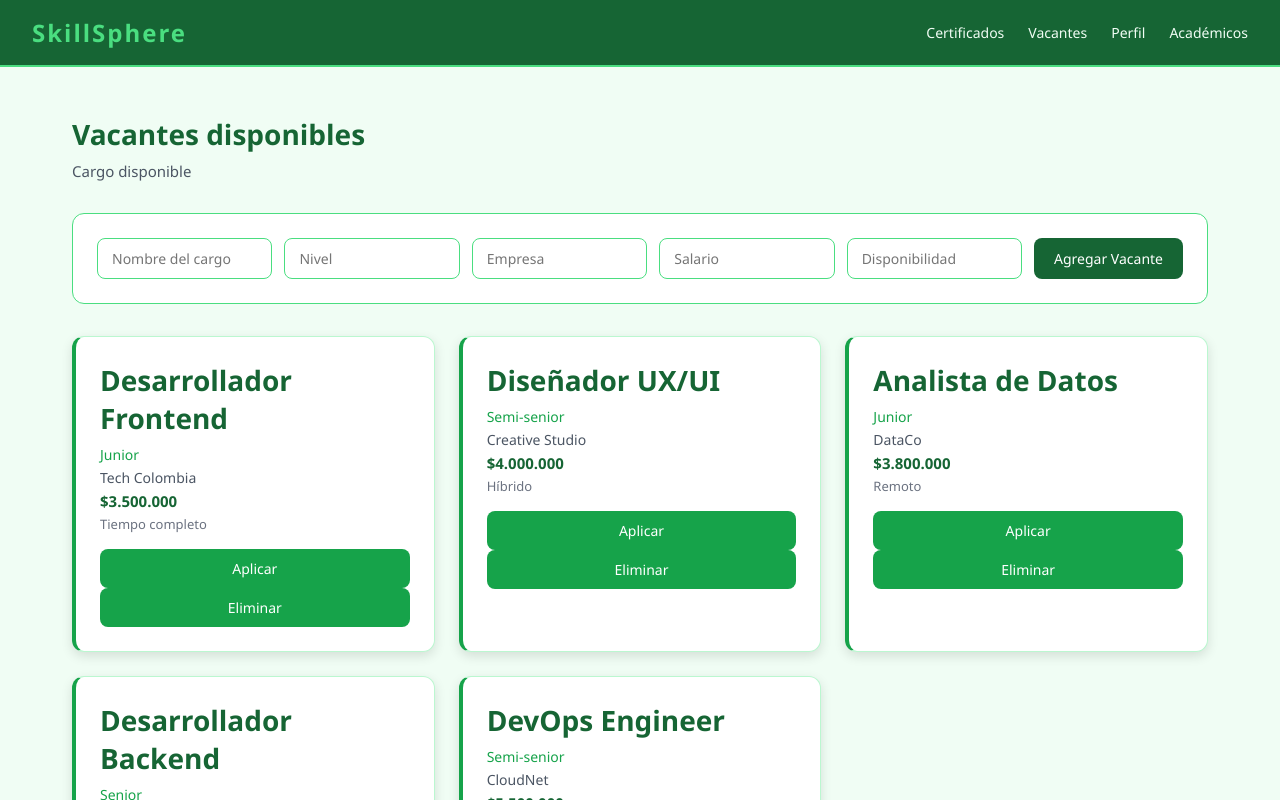
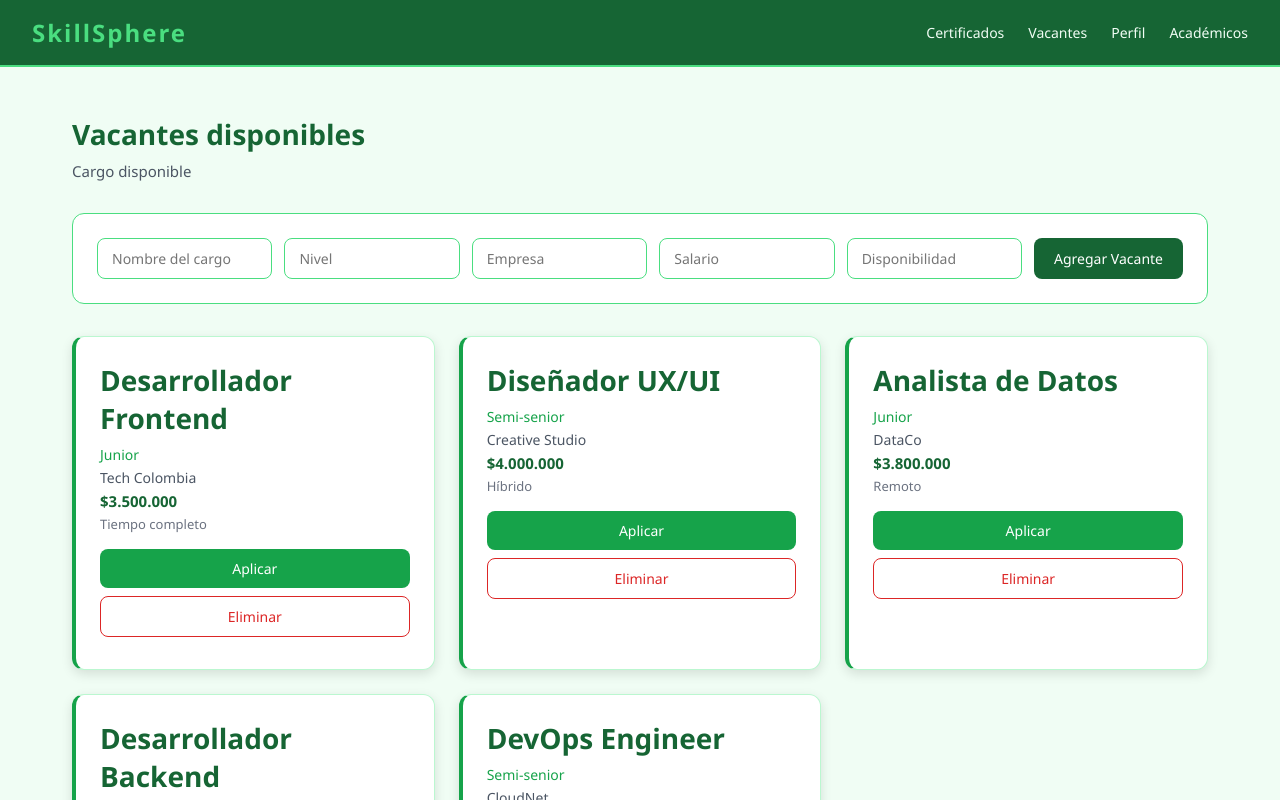
Before and after one commit to C13G0/skillsphere_react, a React (Vite) app in the folder skillsphere/: page /vacantes in a window 1280 px wide. Shown: the top 800 px of the page. Built offline with nearby package versions, Linux system fonts and the light colour scheme.

Commit message:
feat: estilos con  botones aplicar y eliminar

```diff
--- a/skillsphere/src/components/VacanteCard.css
+++ b/skillsphere/src/components/VacanteCard.css
@@ -6,6 +6,8 @@
   padding: 24px;
   transition: transform 0.2s;
   box-shadow: 0 4px 12px rgba(0,0,0,0.12);
+  display: flex;
+  flex-direction: column;
 }
 
 .vacante-card:hover {
@@ -53,8 +55,26 @@
   font-size: 14px;
   width: 100%;
   transition: background-color 0.2s;
+  margin-bottom: 8px;
 }
 
 .vacante-card button:hover {
   background-color: #166534;
 }
+
+.vacante-card button:disabled {
+  background-color: #4ade80;
+  color: #166534;
+  cursor: not-allowed;
+}
+
+.vacante-card button.btn-eliminar {
+  background-color: #ffffff;
+  color: #dc2626;
+  border: 1px solid #dc2626;
+}
+
+.vacante-card button.btn-eliminar:hover {
+  background-color: #dc2626;
+  color: white;
+}
--- a/skillsphere/src/components/VacanteCard.jsx
+++ b/skillsphere/src/components/VacanteCard.jsx
@@ -14,7 +14,7 @@ function VacanteCard(props) {
       <button onClick={() => setAplicado(true)} disabled={aplicado}>
         {aplicado ? "Aplicado" : "Aplicar"}
       </button>
-      <button onClick={props.onEliminar}>Eliminar</button>
+      <button className="btn-eliminar" onClick={props.onEliminar}>Eliminar</button>
     </div>
   )
 }
```
